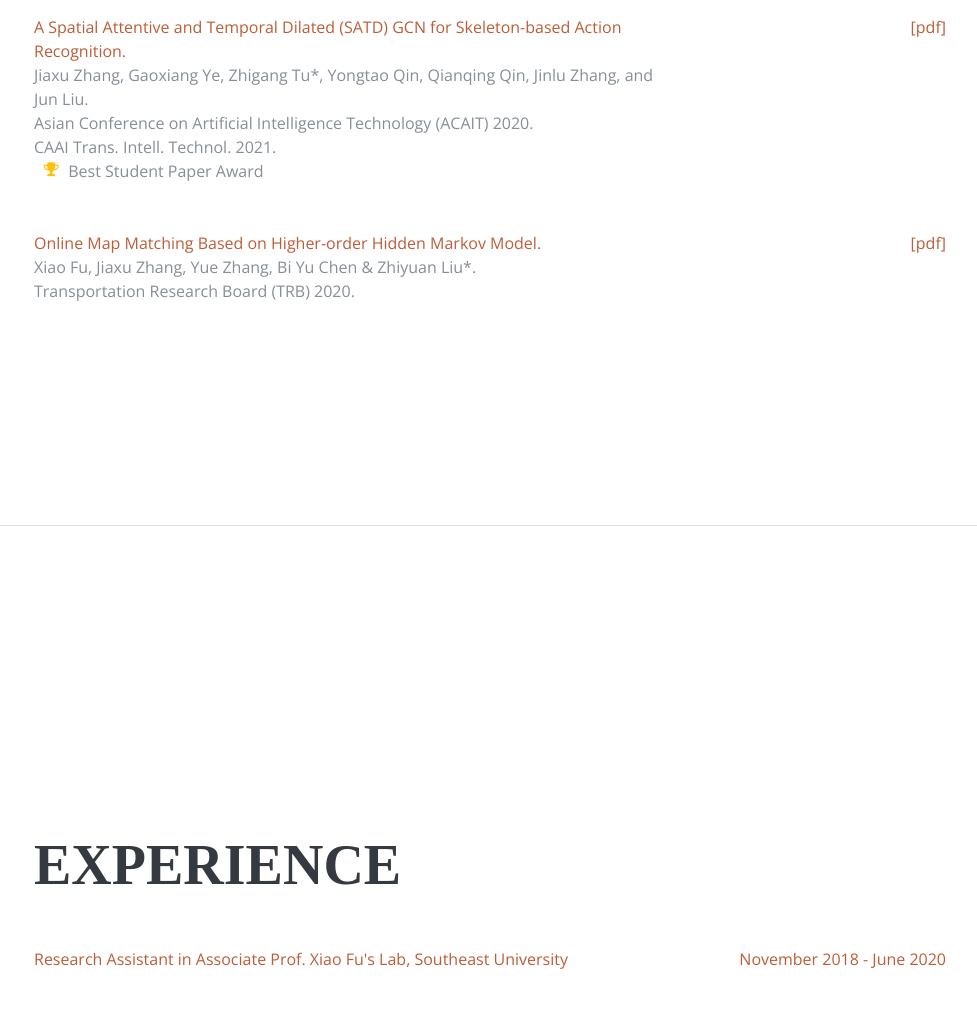
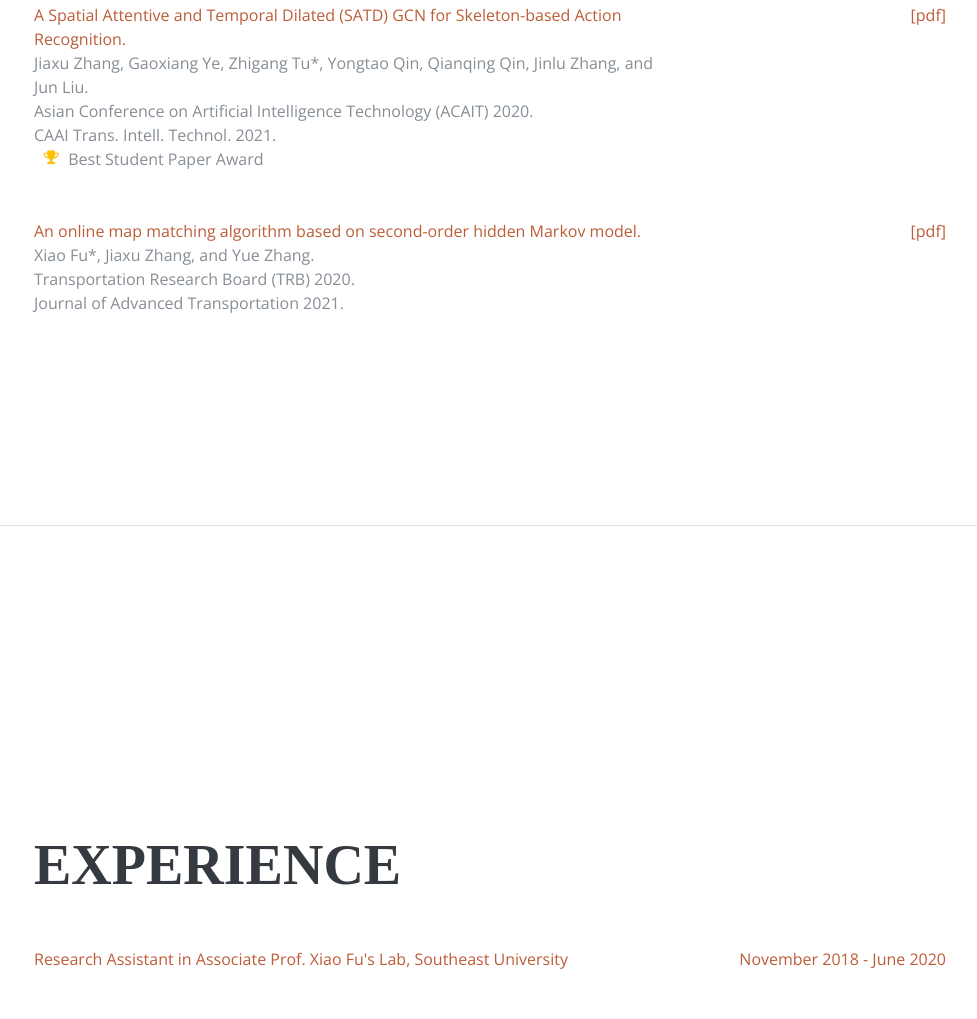
Before and after one commit to Kebii/Kebii.github.io, a plain HTML site: page index.html in a window 1280 px wide. Shown: the part 1874-2893 px from the top of the page, without its empty margins (286-1263 px from the left). Drawn offline with nearby package versions, Linux system fonts and the light colour scheme; a web font is replaced by a local one.

Commit message:
Update index.html

```diff
--- a/index.html
+++ b/index.html
@@ -163,12 +163,13 @@
 
 	  <div class="resume-item d-flex flex-column flex-md-row mb-5">
 		<div class="resume-content mr-auto">
-		  <div class="text-primary">Online Map Matching Based on Higher-order Hidden Markov Model.</div>
-		  <div>Xiao Fu, Jiaxu Zhang, Yue Zhang, Bi Yu Chen & Zhiyuan Liu*.</div>
+		  <div class="text-primary">An online map matching algorithm based on second-order hidden Markov model.</div>
+		  <div>Xiao Fu*, Jiaxu Zhang, and Yue Zhang.</div>
 		  <div>Transportation Research Board (TRB) 2020.</div>
+		  <div>Journal of Advanced Transportation 2021.</div>
 		</div>
 		<div class="resume-date text-md-right">
-		  <span class="text-primary"><a href="pdf/Online_Map_Matching_Based_on_Higher_Order_Hidden_Markov_Model.pdf">[pdf]</a></span>
+		  <span class="text-primary"><a href="pdf/An_online_map_matching_algorithm_based_on_second-order_hidden_Markov_model.pdf">[pdf]</a></span>
 		</div>
 	  </div>
 
```
